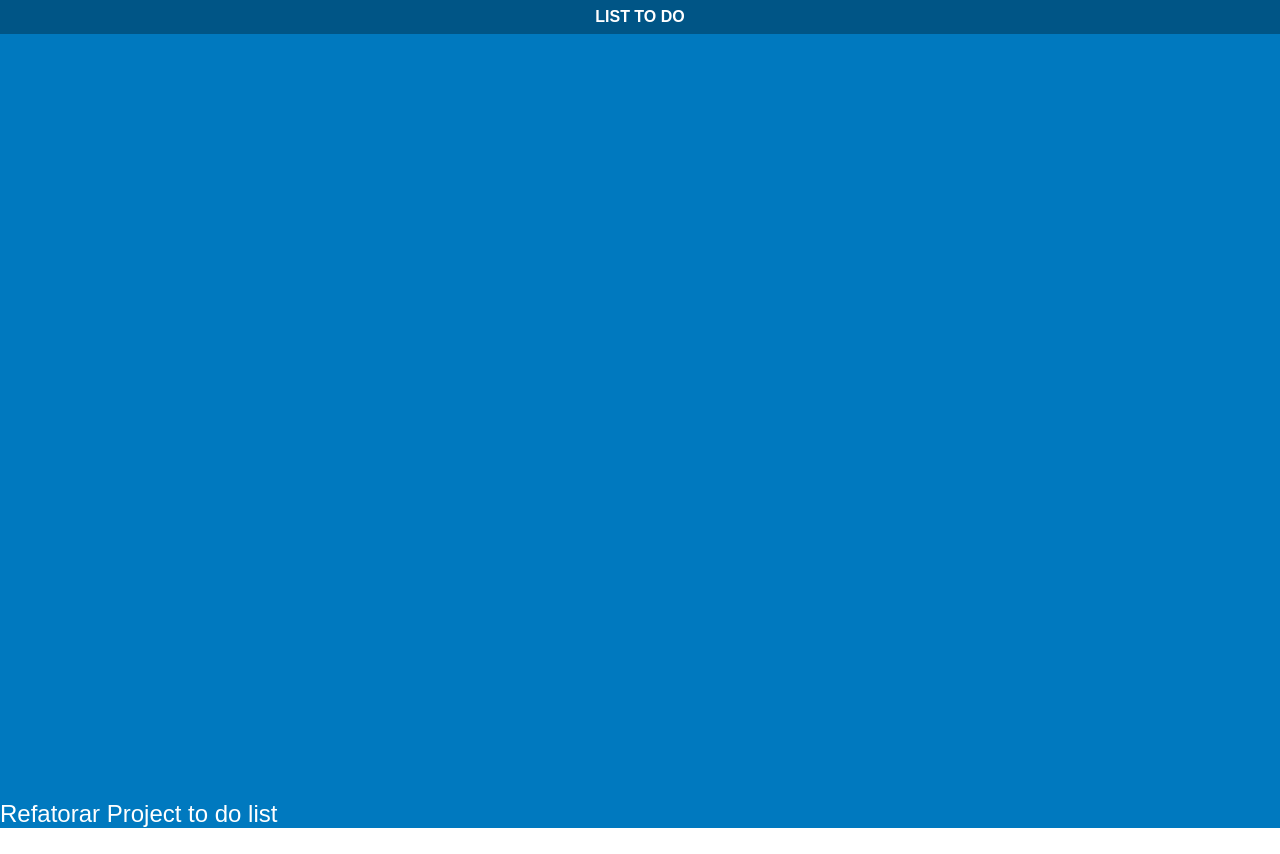
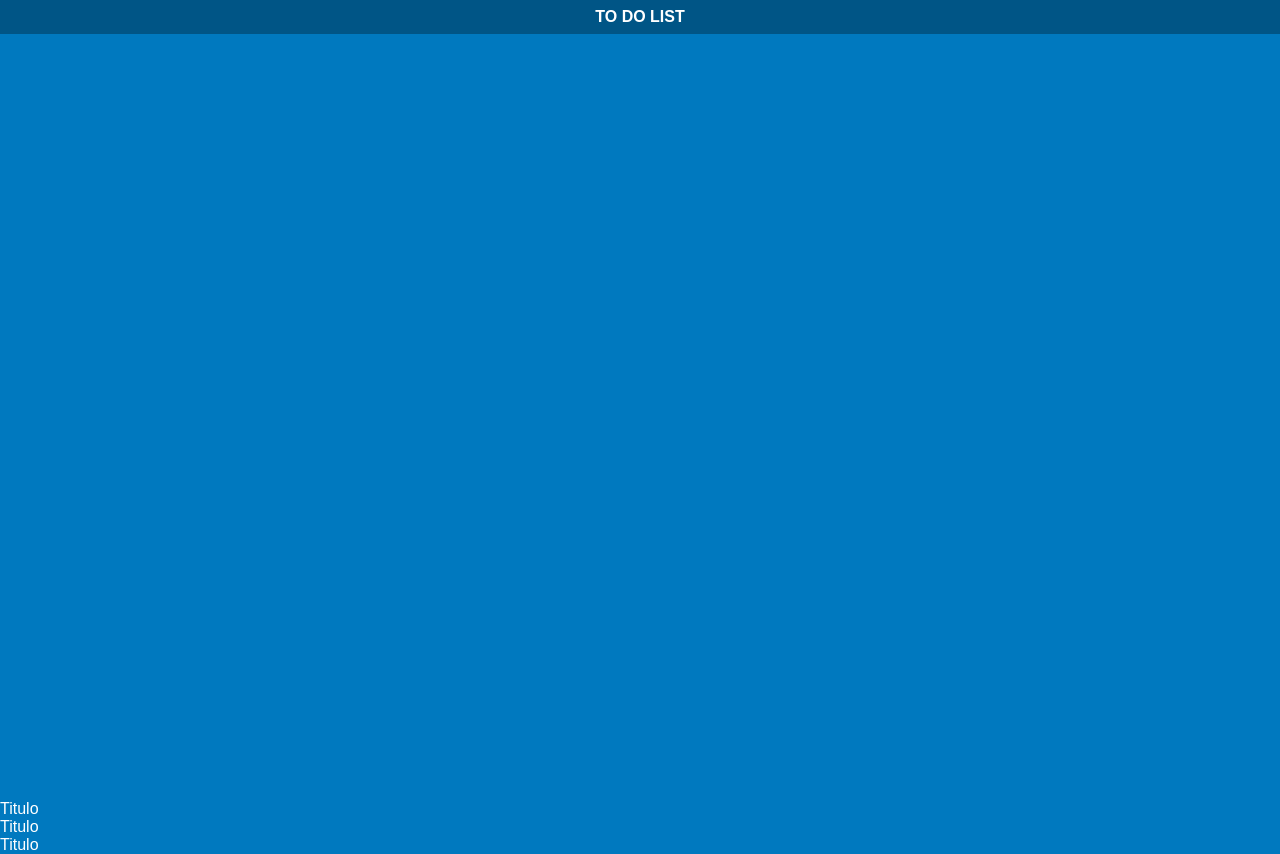
Before and after one commit to josanjohnata/Curso-React-Udemy, a React (Create React App) app: page / in a window 1280 px wide. Before the commit the page ends 828 px from the top, so only its background shows below. Built offline with nearby package versions, Linux system fonts and the light colour scheme.

Commit message:
'Adiciona os titles' 'Adiciona os titles'

```diff
--- a/src/App.js
+++ b/src/App.js
@@ -1,12 +1,18 @@
 import React from "react";
 import "./styles.css";
+
 import Navbar from "./components/NavBar/Navbar";
+import TaskList from "./components/TaskList/TaskList";
 
 export default function App() {
   return (
     <div className="App">
       <Navbar />
-      <h2>Refatorar Project to do list</h2>
+      <div>
+        <TaskList title="Pendente" />
+        <TaskList title="Fazendo" />
+        <TaskList title="Completo" />
+      </div>
     </div>
   );
 }
--- a/src/components/NavBar/Navbar.js
+++ b/src/components/NavBar/Navbar.js
@@ -4,7 +4,7 @@ import "./Navbar.css";
 export default function Navbar() {
   return (
     <nav className="App">
-      <span className="navbar">LIST TO DO</span>
+      <span className="navbar">TO DO LIST</span>
     </nav>
   );
 }
--- /dev/null
+++ b/src/components/TaskList/TaskList.js
@@ -0,0 +1,9 @@
+import React from "react";
+
+export default function TaskList(props) {
+  return (
+    <div>
+      <div>Titulo</div>
+    </div>
+  );
+}
```
